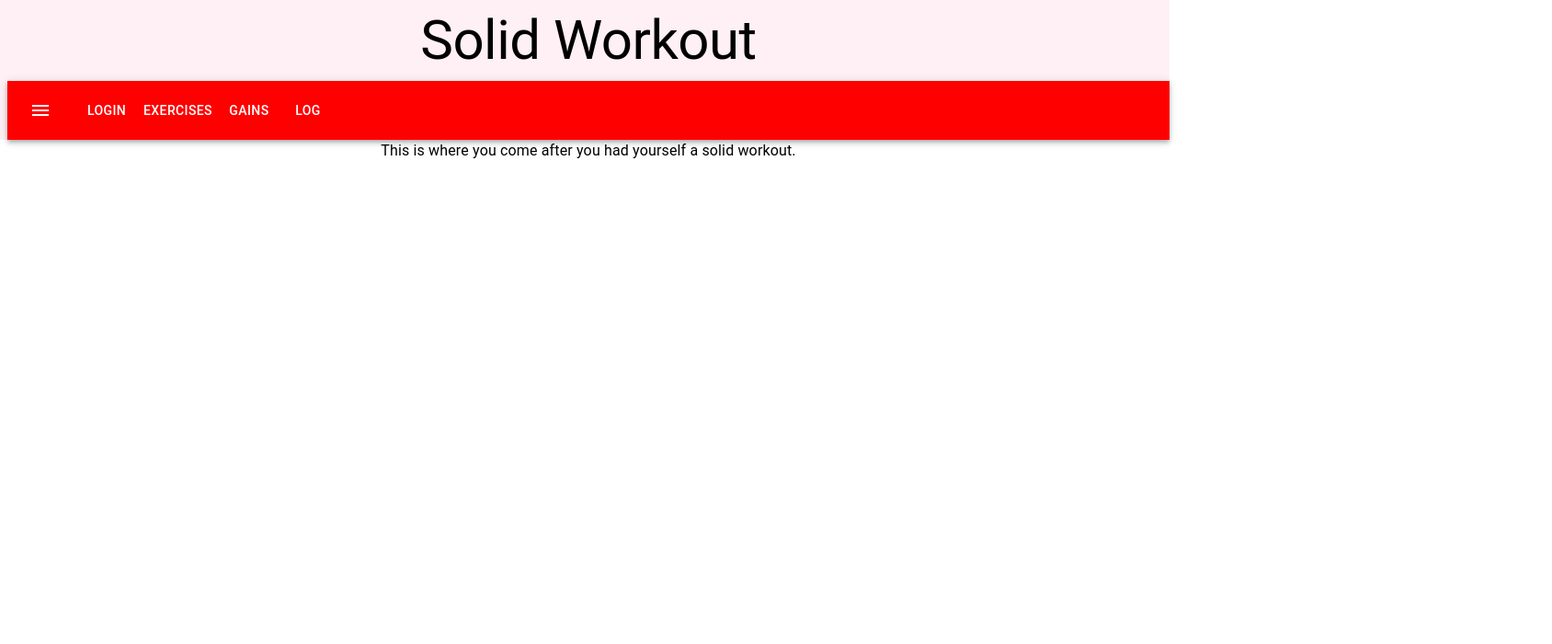
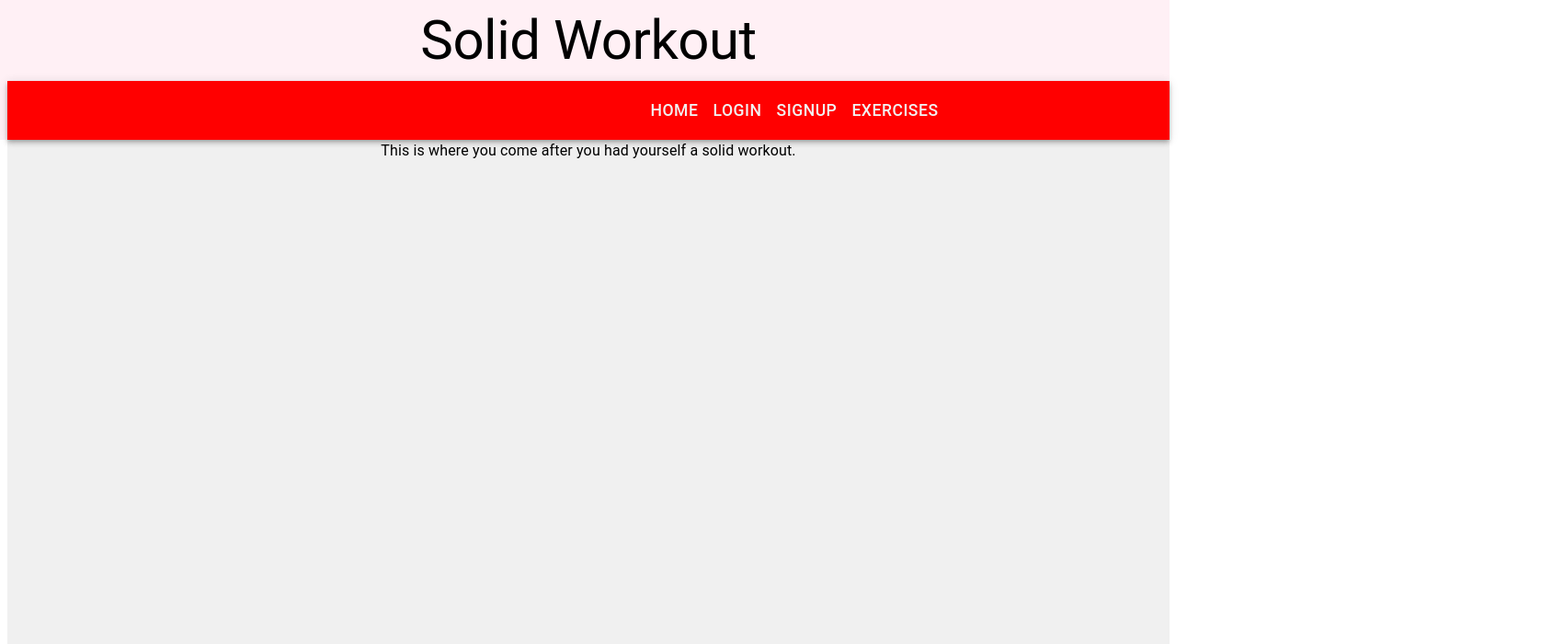
Before and after one commit to escotoj/solid-workout-app, a React (Create React App) app in the folder client/: page / in a window 1280 px wide. Shown: the top 700 px of the page at 92% size, 1688 px wide, since content can reach past the window. Built offline with nearby package versions, Linux system fonts and the light colour scheme.

Commit message:
mobile responsive and ready to start working on further details

```diff
--- a/client/src/App.js
+++ b/client/src/App.js
@@ -1,5 +1,5 @@
 import React from "react";
-import { Box, Typography } from "@material-ui/core";
+import { Box, Typography, Container} from "@material-ui/core";
 
 import { BrowserRouter as Router, Route, Routes } from "react-router-dom";
 import Header from "./components/Header";
@@ -28,9 +28,10 @@ function App() {
   };
 
   return (
-    <Box>
+    <Box sx={{ backgroundColor: "#f0f0f0", minHeight: "100vh" }}>
       <Router>
         <Header />
+        <Container maxWidth="sm" sx={{ padding: "1rem" }}>
           <Routes>
             <Route path="/" element={<CodeDisplay />} />
             <Route path="/login" element={<Login />} />
@@ -39,6 +40,7 @@ function App() {
             <Route path="/gains" element={<Gains />} />
             <Route path="/log" element={<Log />} />
           </Routes>
+        </Container>
       </Router>
     </Box>
   );
--- a/client/src/components/NavBar.js
+++ b/client/src/components/NavBar.js
@@ -1,35 +1,290 @@
-import * as React from 'react';
+// import * as React from 'react';
+// import AppBar from '@mui/material/AppBar';
+// import Box from '@mui/material/Box';
+// import Toolbar from '@mui/material/Toolbar';
+// import Typography from '@mui/material/Typography';
+// import Button from '@mui/material/Button';
+// import IconButton from '@mui/material/IconButton';
+// import MenuIcon from '@mui/icons-material/Menu';
+// import { Link } from 'react-router-dom'
+
+// export default function ButtonAppBar() {
+//   return (
+//     <Box sx={{ flexGrow: 1 }}>
+//       <AppBar position="static" sx={{ backgroundColor: 'red' }}>
+//         <Toolbar>
+//           <IconButton
+//             size="large"
+//             edge="start"
+//             color="inherit"
+//             aria-label="menu"
+//             sx={{ mr: 2 }}
+//           >
+//             <MenuIcon />
+//           </IconButton>
+//           {/* <Button color="inherit" component={Link} to="/login">Login</Button> */}
+//           {/* <Button color="inherit">Sign Up</Button> */}
+//           <Button color="inherit" component={Link} to="/login">Login</Button>
+//           <Button color="inherit" component={Link} to="/exercises">Exercises</Button>
+//           <Button color="inherit" component={Link} to="/gains">Gains</Button>
+//           <Button color="inherit" component={Link} to="/log">Log</Button>
+//         </Toolbar>
+//       </AppBar>
+//     </Box>
+//   );
+// }
+
+
+
+import React, { useState, useEffect } from 'react';
 import AppBar from '@mui/material/AppBar';
 import Box from '@mui/material/Box';
 import Toolbar from '@mui/material/Toolbar';
+import IconButton from '@mui/material/IconButton';
 import Typography from '@mui/material/Typography';
+import Menu from '@mui/material/Menu';
+import MenuIcon from '@mui/icons-material/Menu';
+import Container from '@mui/material/Container';
 import Button from '@mui/material/Button';
-import IconButton from '@mui/material/IconButton';
-import MenuIcon from '@mui/icons-material/Menu';
-import { Link } from 'react-router-dom'
+import Tooltip from '@mui/material/Tooltip';
+import MenuItem from '@mui/material/MenuItem';
+import { Link } from 'react-router-dom';
 
-export default function ButtonAppBar() {
+const pages = [
+  { label: 'Home', path: '/'},
+  { label: 'Login', path: '/login' },
+  { label: 'Signup', path: '/signup' },
+  { label: 'Exercises', path: '/exercises' },
+];
+
+const settings = [
+  { label: 'Home', path: '/'},
+  { label: 'Gains', path: '/gains' },
+  { label: 'Log', path: '/log' },
+  { label: 'Exercises', path: '/exercises' },
+];
+
+export default function ResponsiveAppBar() {
+  const [anchorElNav, setAnchorElNav] = useState(null);
+  const [anchorElUser, setAnchorElUser] = useState(null);
+  const [isLoggedIn, setIsLoggedIn] = useState(false);
+
+  useEffect(() => {
+    const userIsLoggedIn = Boolean(localStorage.getItem('id_token'));
+    setIsLoggedIn(userIsLoggedIn);
+  }, []);
+
+  const handleOpenNavMenu = (event) => {
+    setAnchorElNav(event.currentTarget);
+  };
+
+  const handleOpenUserMenu = (event) => {
+    setAnchorElUser(event.currentTarget);
+  };
+
+  const handleCloseNavMenu = () => {
+    setAnchorElNav(null);
+  };
+
+  const handleCloseUserMenu = () => {
+    setAnchorElUser(null);
+  };
+
+  const handleLogout = () => {
+    localStorage.removeItem('id_token');
+    localStorage.removeItem('user_id');
+    localStorage.removeItem('username');
+    localStorage.removeItem('email');
+
+    setIsLoggedIn(false);
+
+    window.location.href = '/login';
+  };
+
+  const navigationLinks = isLoggedIn ? [
+    { label: 'Home', path: '/' },
+    { label: 'Gains', path: '/gains' },
+    { label: 'Exercises', path: '/Exercises' },
+    { label: 'Log', path: '/log' }
+  ] : pages;
+
   return (
-    <Box sx={{ flexGrow: 1 }}>
-      <AppBar position="static" sx={{ backgroundColor: 'red' }}>
-        <Toolbar>
+    <AppBar position="static" sx={{ backgroundColor: 'red'}}>
+      <Container >
+        <div>
+
+          <Toolbar disablegutters="true" >
+            <Tooltip title="Home Page">
+              <IconButton
+                component={Link}
+                to="/"
+                sx={{
+                  display: { xs: 'none', md: 'flex' },
+                  position: 'relative',
+                  left: "-0.75rem",
+                }}
+              >
+              </IconButton>
+            </Tooltip>
+
+{/* This box below handles the navbar structure */}
+            <Box sx={{ flexGrow: 1, display: { xs: 'none', md: 'flex', justifyContent: 'center' }, minWidth: '35rem', marginLeft: '30rem', marginRight: '30rem',  }}>
+              {navigationLinks.map((page) => (
+                <Button
+                  key={page.label}
+                  component={Link}
+                  to={page.path}
+                  sx={{
+                    color: '#f2f2f2',
+                    display: 'block',
+                    fontSize: '1.1rem',
+                    '&:hover': {
+                      fontWeight: 'bold',
+                      color: '#ffffff',
+                      textShadow: '0 0 1px #ffffff',
+                      border: '1px solid #b2aa9d',
+                    },
+                  }}
+                >
+                  {page.label}
+                </Button>
+              ))}
+            </Box>
+
+            <Box id="navBarSignOut" sx={{ flexGrow: 1, display: 'flex', alignItems: 'center' }}>
+              {isLoggedIn ? (
+                <Tooltip title="Sign Out">
+                  <Button
+                    onClick={handleLogout}
+                    sx={{
+                      fontSize: '1.5rem',
+                      p: 0,
+                      marginRight: '-1rem',
+                      color: '#ffffff',
+                      minWidth: '8rem',
+                      background: 'transparent',
+                      position: 'absolute',
+                      padding: '0.25rem, 0',
+                      borderRadius: '0.5rem',
+                      right: 0,
+                      '&:hover': {
+                        fontWeight: '800',
+                        fontSize: '1.75rem',
+                        color: '#ffffff',
+                        textShadow: '0 0 1px #ffffff, 0 0 2px #ffffff, 0 0 3px #ffffff',
+                        border: '1px solid #b2aa9d',
+                      }
+                    }}
+                  >
+                    <Typography
+                      style={{
+                        fontSize: '1.35rem',
+                        '&:hover': {
+                          fontStyle: 'bold',
+                        }
+                      }}
+                      alt="Sign Out"
+                    >Sign Out
+                    </Typography>
+                  </Button>
+                </Tooltip>
+              ) : (
+                <Button
+                  component={Link}
+                  to="/login"
+                  sx={{
+                    fontSize: '1.1rem',
+                    color: '#f2f2f2',
+                    '&:hover': {
+                      fontWeight: 'bold',
+                      color: '#ffffff',
+                      textShadow: '0 0 1px #ffffff',
+                      border: '1px solid #b2aa9d',
+                    },
+                  }}
+                >
+                  {/* Login */}
+                </Button>
+              )}
+              <Menu
+                sx={{ mt: '45px' }}
+                id="menu-appbar"
+                anchorEl={anchorElUser}
+                anchorOrigin={{
+                  vertical: 'top',
+                  horizontal: 'right',
+                }}
+                keepMounted
+                transformOrigin={{
+                  vertical: 'top',
+                  horizontal: 'right',
+                }}
+                open={Boolean(anchorElUser)}
+              >
+                {/* {settings.map((setting) => (
+                  <MenuItem key={setting.label} onClick={handleCloseUserMenu}>
+                    <Typography textAlign="center" component={Link} to={setting.path}>
+                      {setting.label}
+                    </Typography>
+                  </MenuItem>
+                ))} */}
+              </Menu>
+            </Box>
+
+            <Box sx={{ flexGrow: 1, display: { xs: 'flex', md: 'none' } }}>
               <IconButton
                 size="large"
-            edge="start"
+                aria-label="account of current user"
+                aria-controls="menu-appbar"
+                aria-haspopup="true"
+                onClick={handleOpenNavMenu}
                 color="inherit"
-            aria-label="menu"
-            sx={{ mr: 2 }}
               >
                 <MenuIcon />
               </IconButton>
-          {/* <Button color="inherit" component={Link} to="/login">Login</Button> */}
-          {/* <Button color="inherit">Sign Up</Button> */}
-          <Button color="inherit" component={Link} to="/login">Login</Button>
-          <Button color="inherit" component={Link} to="/exercises">Exercises</Button>
-          <Button color="inherit" component={Link} to="/gains">Gains</Button>
-          <Button color="inherit" component={Link} to="/log">Log</Button>
+              <Menu
+                id="menu-appbar"
+                anchorEl={anchorElNav}
+                anchorOrigin={{
+                  vertical: 'bottom',
+                  horizontal: 'left',
+                }}
+                keepMounted
+                transformOrigin={{
+                  vertical: 'top',
+                  horizontal: 'left',
+                }}
+                open={Boolean(anchorElNav)}
+                onClose={handleCloseNavMenu}
+                sx={{
+                  display: { xs: 'block', md: 'none' },
+                }}
+              >
+                {navigationLinks.map((page) => (
+                  <MenuItem key={page.label} onClick={handleCloseNavMenu}>
+                    <Typography textAlign="center" component={Link} to={page.path}>
+                      {page.label}
+                    </Typography>
+                  </MenuItem>
+                ))}
+              </Menu>
+            </Box>
+
+            <Typography
+              variant="h5"
+              noWrap
+              component="a"
+              href=""
+              sx={{
+                mr: 2,
+                display: { xs: 'flex', md: 'none' },
+                flexGrow: 1,
+              }}
+            >
+            </Typography>
           </Toolbar>
+        </div>
+      </Container>
     </AppBar>
-    </Box>
   );
 }
```
Also changed, not shown: 1 other file (tests, documents, lock files or other folders). Lines whose indentation alone changed are shown as unchanged.
